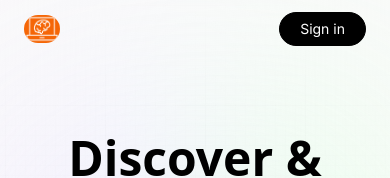
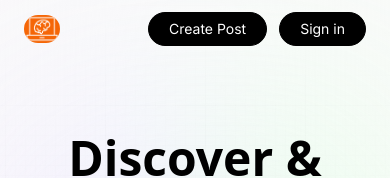
Before and after one commit to MuhammadAli7896/Prompt-Odyssey, a Next.js app: page / in a window 390 px wide. Shown: the top 178 px of the page. Built offline with nearby package versions, Linux system fonts and the light colour scheme; no server answers; the database is empty.

Commit message:
Update Nav.jsx

```diff
--- a/components/Nav.jsx
+++ b/components/Nav.jsx
@@ -108,9 +108,14 @@
             )}
           </div>
         ) : (
-          <>
-            <button className="black_btn"><Link href="/signin">Sign in</Link></button>
-          </>
+            <>
+              <div className="flex gap-3 md:gap-5">
+                <Link href='/create-prompt' className='black_btn'>
+                  Create Post
+                </Link>
+                <button className="black_btn"><Link href="/signin">Sign in</Link></button>
+              </div>
+            </>
         )}
       </div>
     </nav>
```
